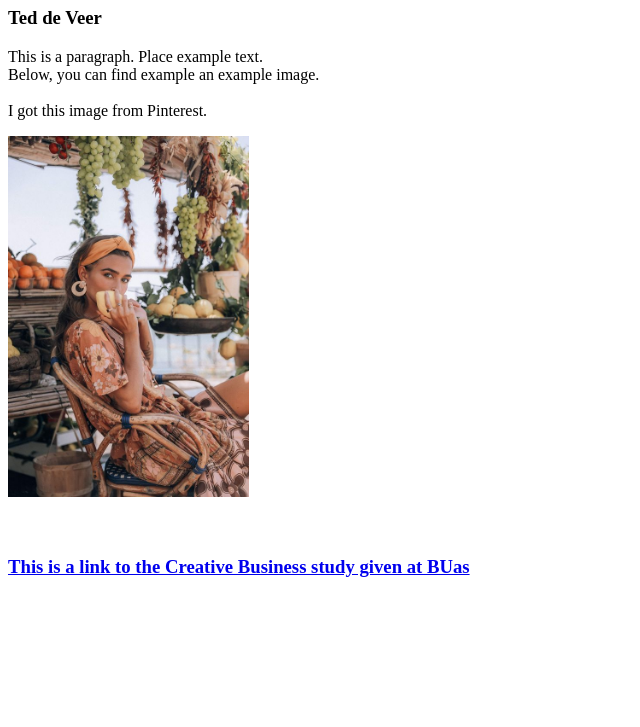
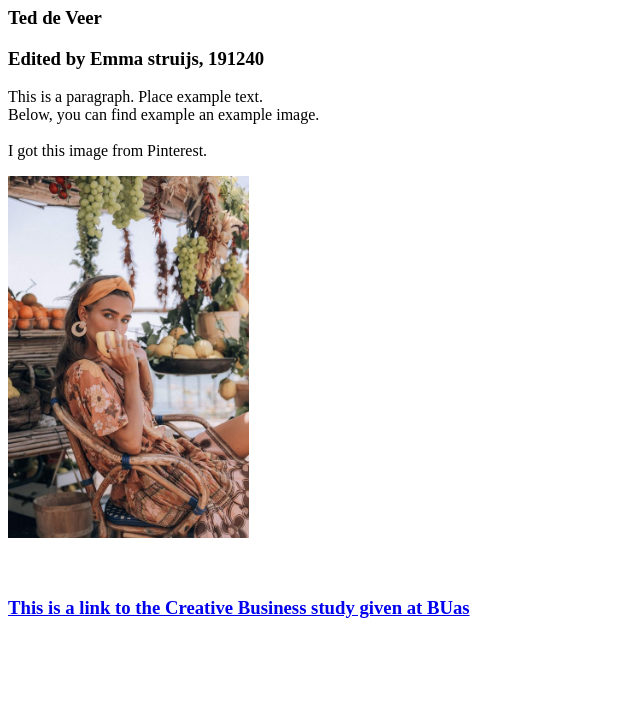
Before and after one commit to TeddeVeer-191503/prj4-chapter-3, a plain HTML site: page index.html in a window 1280 px wide. Shown: the part 73-800 px from the top of the page, without its empty margins (0-640 px from the left). Drawn offline with Linux system fonts and the light colour scheme.

Commit message:
added editor

```diff
--- a/index.html
+++ b/index.html
@@ -7,6 +7,7 @@
     <body>
          <h1> Example HTML website </h1>
 		   <h3> Ted de Veer</h3>
+		<h3>Edited by Emma struijs, 191240</h3>
 	    <p> This is a paragraph. Place example text.<br> Below, you can find example an example image. <br> <br> I got this image from Pinterest.</p>
 	      <img src="images/girl.jpg" width="241" alt="girl surrounded by exotic fruit in Italy"/>
 	        <br> <br> <br>
```
